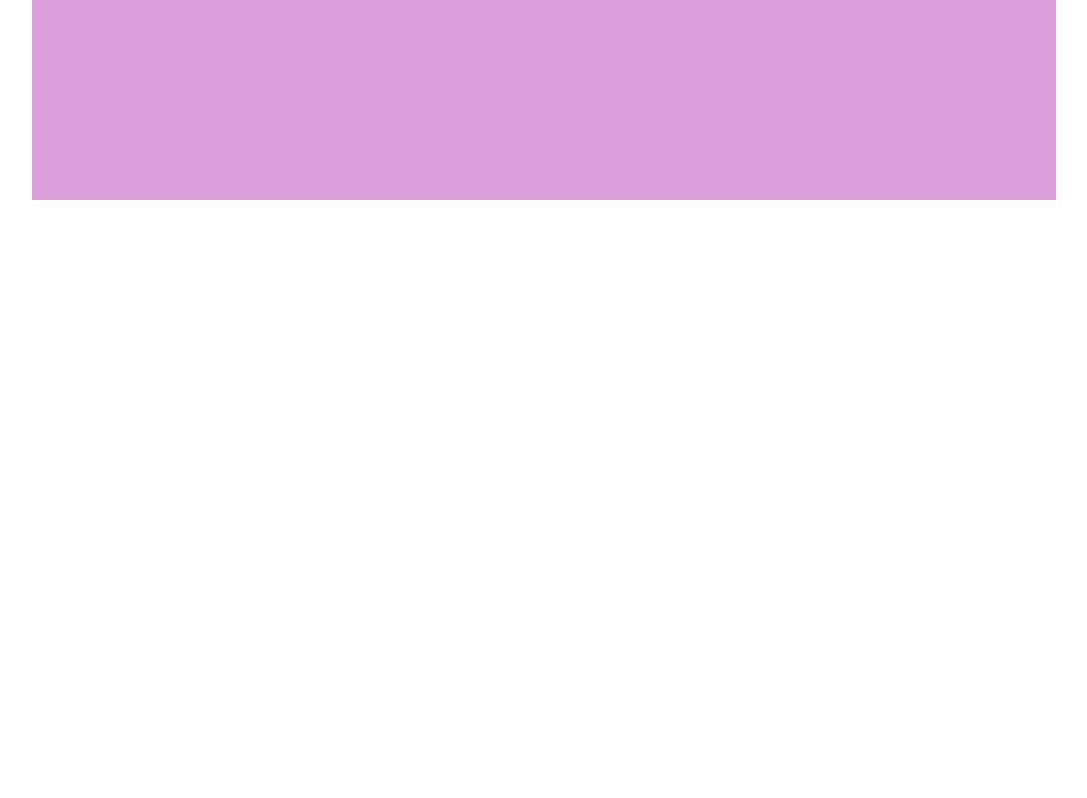
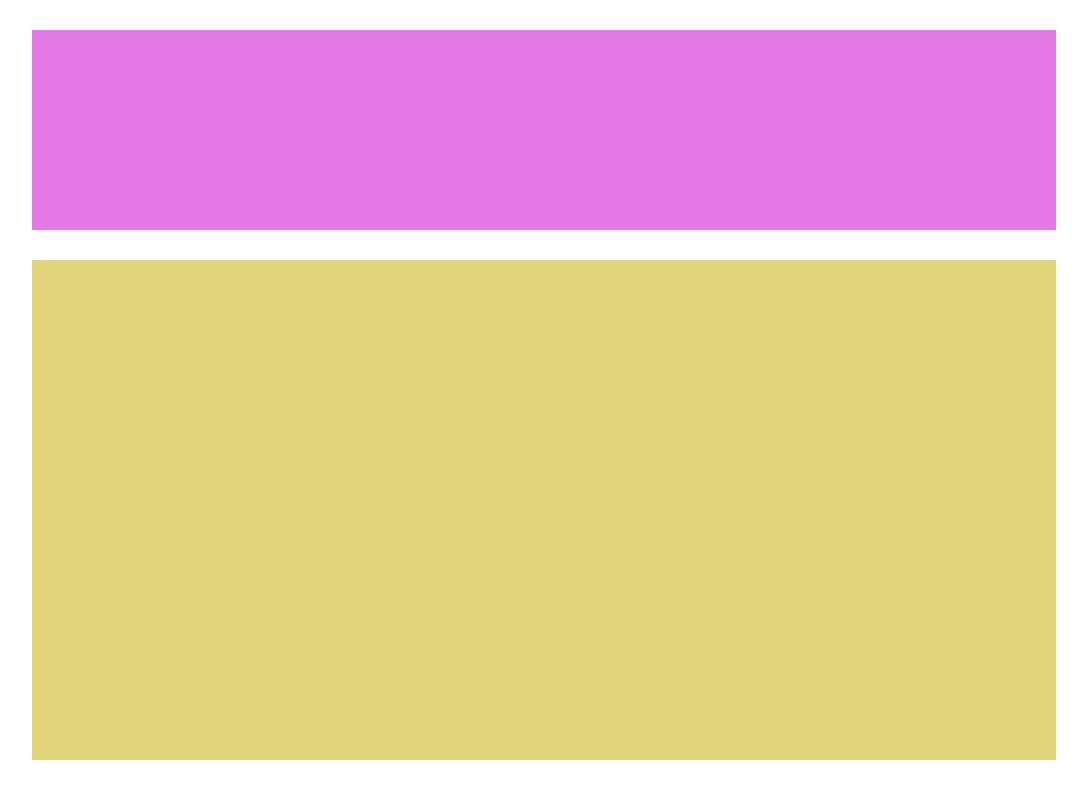
Before and after one commit to AndreaBaronchelli/htmlcss-struttura-wp, a plain HTML site: page index.html in a window 1280 px wide. Shown: the whole page, without its empty margins (96-1183 px from the left). Drawn offline with Linux system fonts and the light colour scheme.

Commit message:
add main top

```diff
--- a/css/style.css
+++ b/css/style.css
@@ -12,8 +12,24 @@
     margin: 0 auto;
 }
 
+.clearfix::after {
+    content: "";
+    display: table;
+    clear: both;
+}
+
 /* HEADER */
 header {
+    margin-top: 30px;
+    margin-bottom: 30px;
     height: 200px;
-    background-color: plum;
+    background-color: #e579e5;
+
 }
+
+/* MAIN TOP */
+main.top {
+    margin-bottom: 30px;
+    height: 500px;
+    background-color: #e0d579;
+}
--- a/index.html
+++ b/index.html
@@ -17,7 +17,7 @@
         </header>
 
         <!-- MAIN TOP -->
-
+        <main class="top"></main>
 
         <!-- MAIN CONTENT -->
 
```
